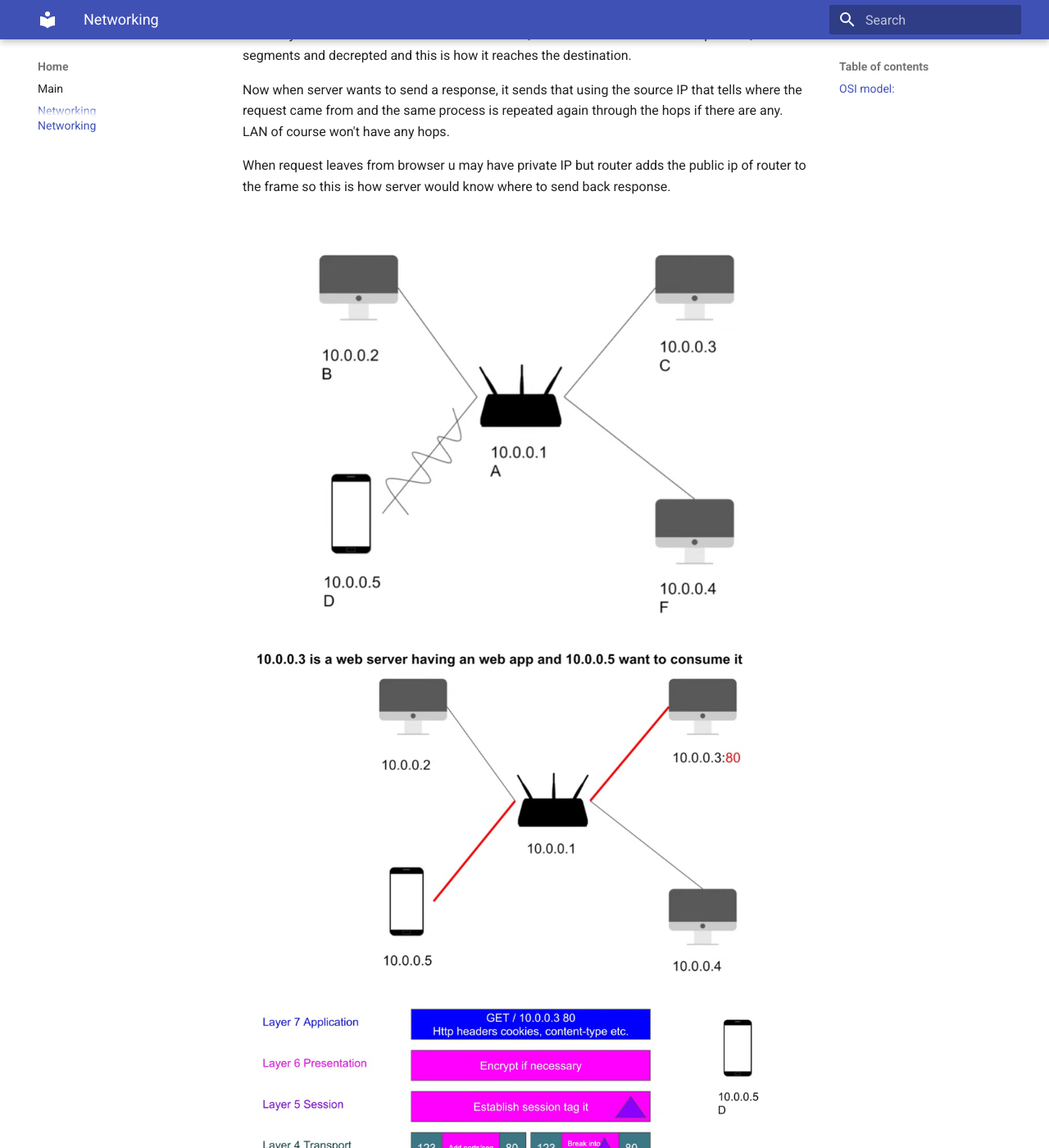
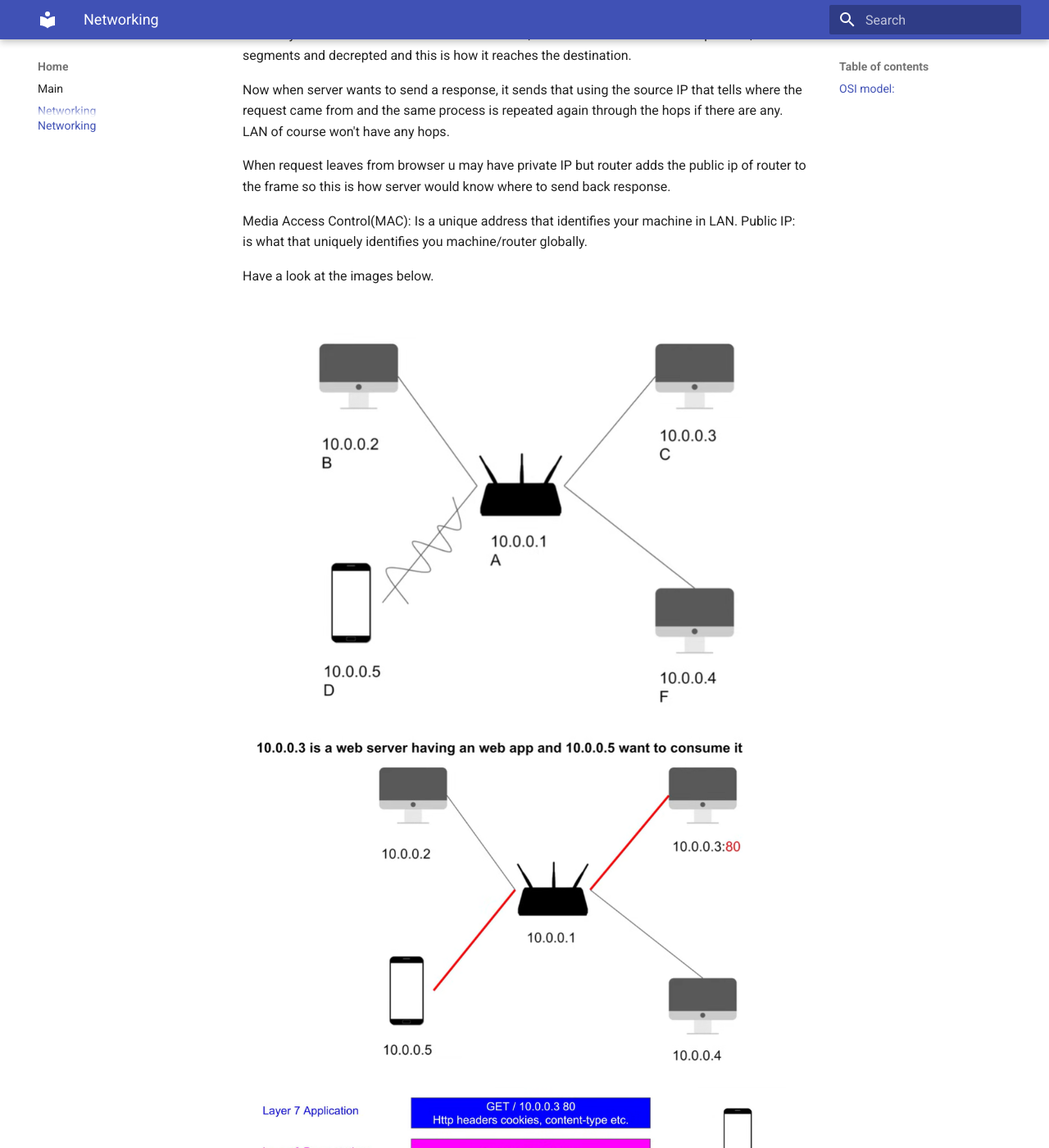
Before and after one commit to labeebahmad201/backend-engineering-notes, an MkDocs documentation site: the page built from docs/networking/index.md, in a window 1280 px wide and 1400 px high, scrolled down 1033 px. Shown: the whole window at 82% size. Built offline with MkDocs 1.6.1 and Material for MkDocs 9.7.7, drawn with Linux system fonts in a browser that asks for light colours; some of the changed text lies outside the part shown.

Commit message:
Update networking documentation for MAC and Public IP
Clarified definitions of Media Access Control and Public IP.

```diff
--- a/docs/networking/index.md
+++ b/docs/networking/index.md
@@ -33,15 +33,16 @@ Now when server wants to send a response, it sends that using the source IP that
 
 When request leaves from browser u may have private IP but router adds the public ip of router to the frame so this is how server would know where to send back response.
 
+Media Access Control(MAC): Is a unique address that identifies your machine in LAN.
+Public IP: is what that uniquely identifies you machine/router globally.
+
+Have a look at the images below.
+
 ![](./../images/a-network.png)
 
 ![](./../images/image1.png)
 
 ![](./../images//image2.png)
-
-Media Access Control(MAC): is a unique address that identifies your machine.
-
-
 
 
 
```
